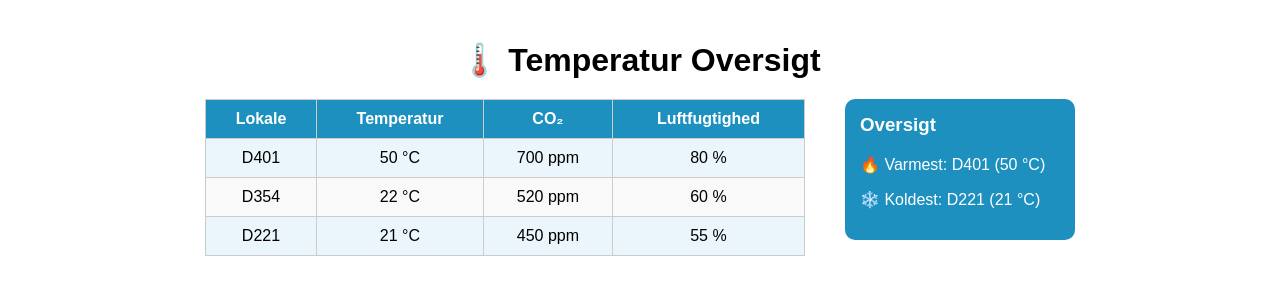
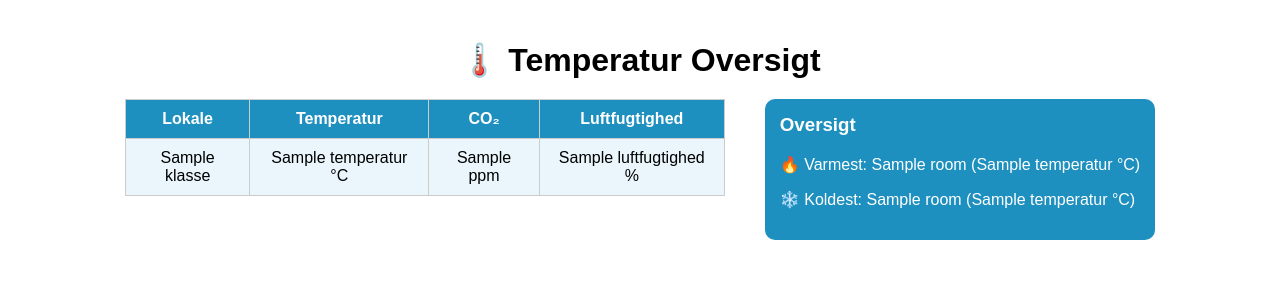
Before and after one commit to hojgfd/DATA-API-projekt, a Flask app: template templates/varmest-koldest.html in a window 1280 px wide. Shown: the top 300 px of the page. Run offline with Flask 3, Linux system fonts and the light colour scheme; the template is opened without the code that fills it: most values are stand-ins (such as "Sample title", 1, 10 or a date in 2020).

Commit message:
Varmest og koldest side bruger nu dataen fra flask

```diff
--- a/templates/varmest-koldest.html
+++ b/templates/varmest-koldest.html
@@ -56,7 +56,7 @@
   <h1>🌡️ Temperatur Oversigt</h1>
   <div class="content">
     <!-- Tabellen -->
-    <table id="lokaleTable">
+    <table>
       <thead>
         <tr>
           <th>Lokale</th>
@@ -65,46 +65,24 @@
           <th>Luftfugtighed</th>
         </tr>
       </thead>
-      <tbody></tbody>
+      <tbody>
+        {% for l in lokaler %}
+          <tr>
+            <td>{{ l.klasse }}</td>
+            <td>{{ l.temperatur }} °C</td>
+            <td>{{ l.co2 }} ppm</td>
+            <td>{{ l.luftfugtighed }} %</td>
+          </tr>
+        {% endfor %}
+      </tbody>
     </table>
 
     <!-- Info boks -->
-    <div class="info-box" id="infoBox">
+    <div class="info-box">
       <h3> Oversigt</h3>
-      <p id="varmest"></p>
-      <p id="koldest"></p>
+      <p>🔥 Varmest: {{ varmest.room }} ({{ varmest.temperatur }} °C)</p>
+      <p>❄️ Koldest: {{ koldest.room }} ({{ koldest.temperatur }} °C)</p>
     </div>
   </div>
-
-  <script>
-    // Dummy data (tilføj bare flere hvis du vil)
-    const lokaler = [
-      {room:"D221", temperatur:21, co2:450, luftfugtighed:55},
-      {room:"D354", temperatur:22, co2:520, luftfugtighed:60},
-      {room:"D401", temperatur:50, co2:700, luftfugtighed:80},
-    ];
-
-    // Sorter lokaler fra varmest til koldest
-    lokaler.sort((a, b) => b.temperatur - a.temperatur);
-
-    const tbody = document.querySelector("#lokaleTable tbody");
-
-    lokaler.forEach(l => {
-      const tr = document.createElement("tr");
-      tr.innerHTML = `
-        <td>${l.room}</td>
-        <td>${l.temperatur} °C</td>
-        <td>${l.co2} ppm</td>
-        <td>${l.luftfugtighed} %</td>
-      `;
-      tbody.appendChild(tr);
-    });
-
-    // Info om varmeste og koldeste
-    document.getElementById("varmest").innerText =
-      `🔥 Varmest: ${lokaler[0].room} (${lokaler[0].temperatur} °C)`;
-    document.getElementById("koldest").innerText =
-      `❄️ Koldest: ${lokaler[lokaler.length-1].room} (${lokaler[lokaler.length-1].temperatur} °C)`;
-  </script>
 </body>
 </html>
```
